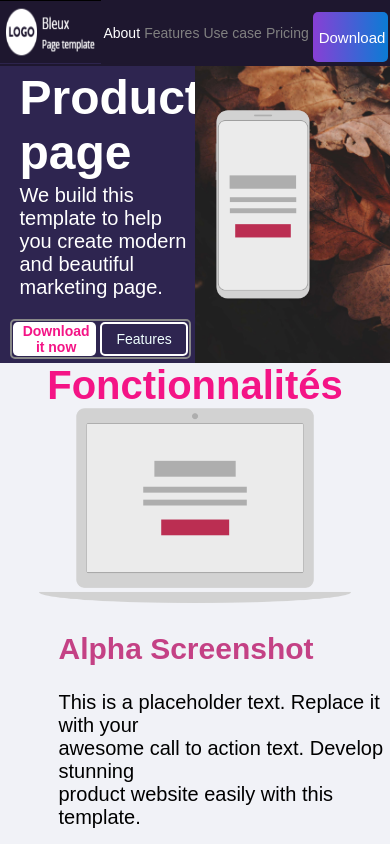
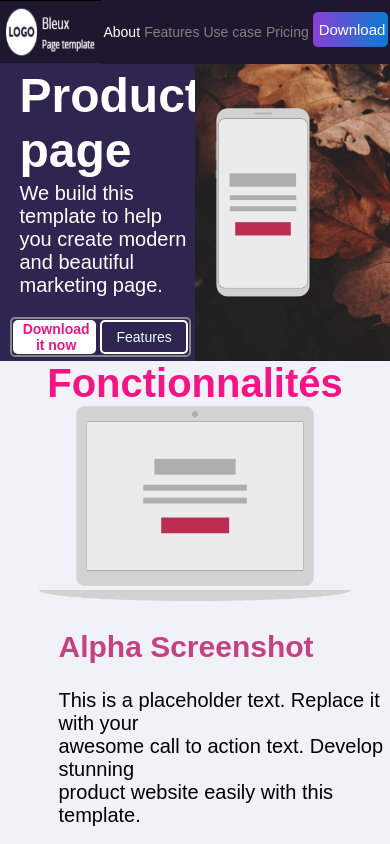
Before and after one commit to svargasc/Page-Bleux, a plain HTML site: page index.html in a window 390 px wide. Shown: the top 844 px of the page. Drawn offline with Linux system fonts and the light colour scheme.

Commit message:
finish the project

```diff
--- a/css/style.css
+++ b/css/style.css
@@ -558,6 +558,7 @@ footer p{
     .nav_bar ul li{
         padding: 0;
         margin: 0;
+        margin-top: 12px;
     }
     .nav_bar{
         display: flex;
@@ -584,7 +585,7 @@ footer p{
     }
     nav ul button{
         width: 26%;
-        height: 50px;
+        height: 35px;
         border: none;
         color: white;
         border-radius: 5px;
```
